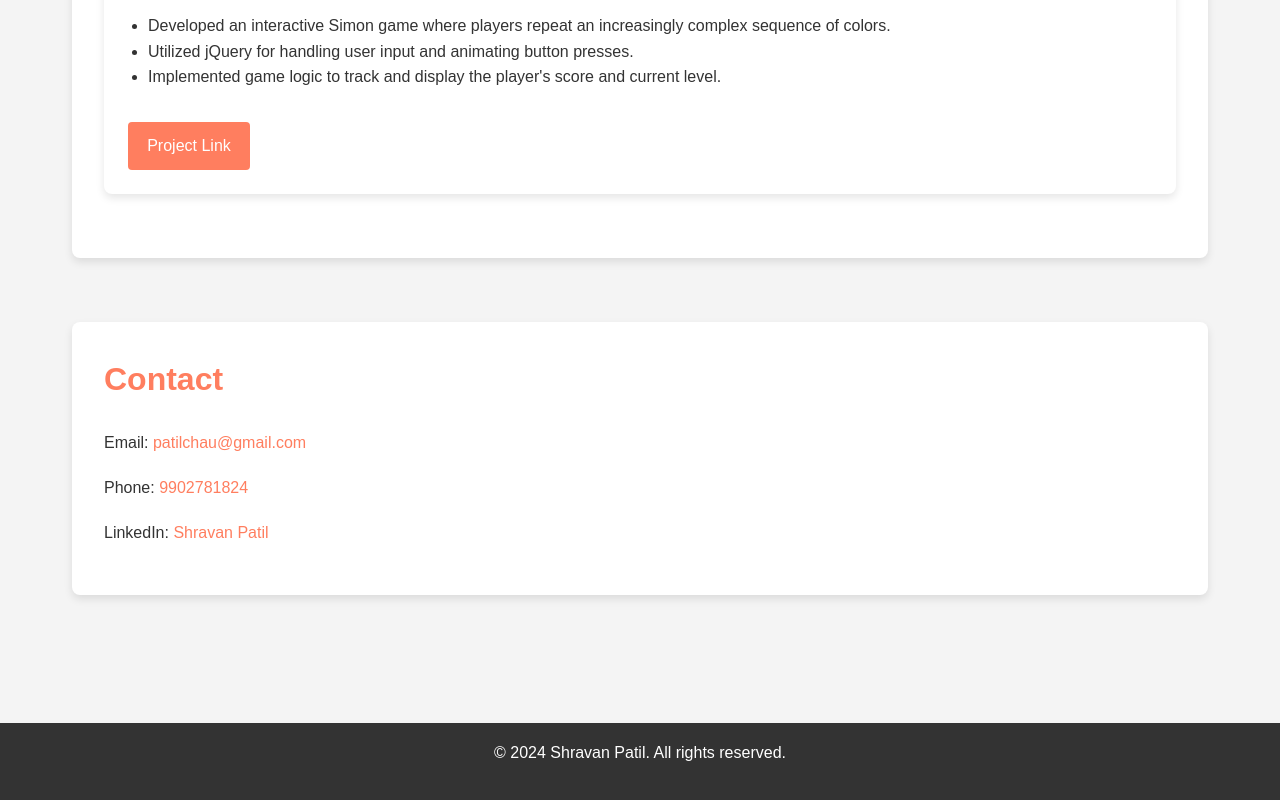
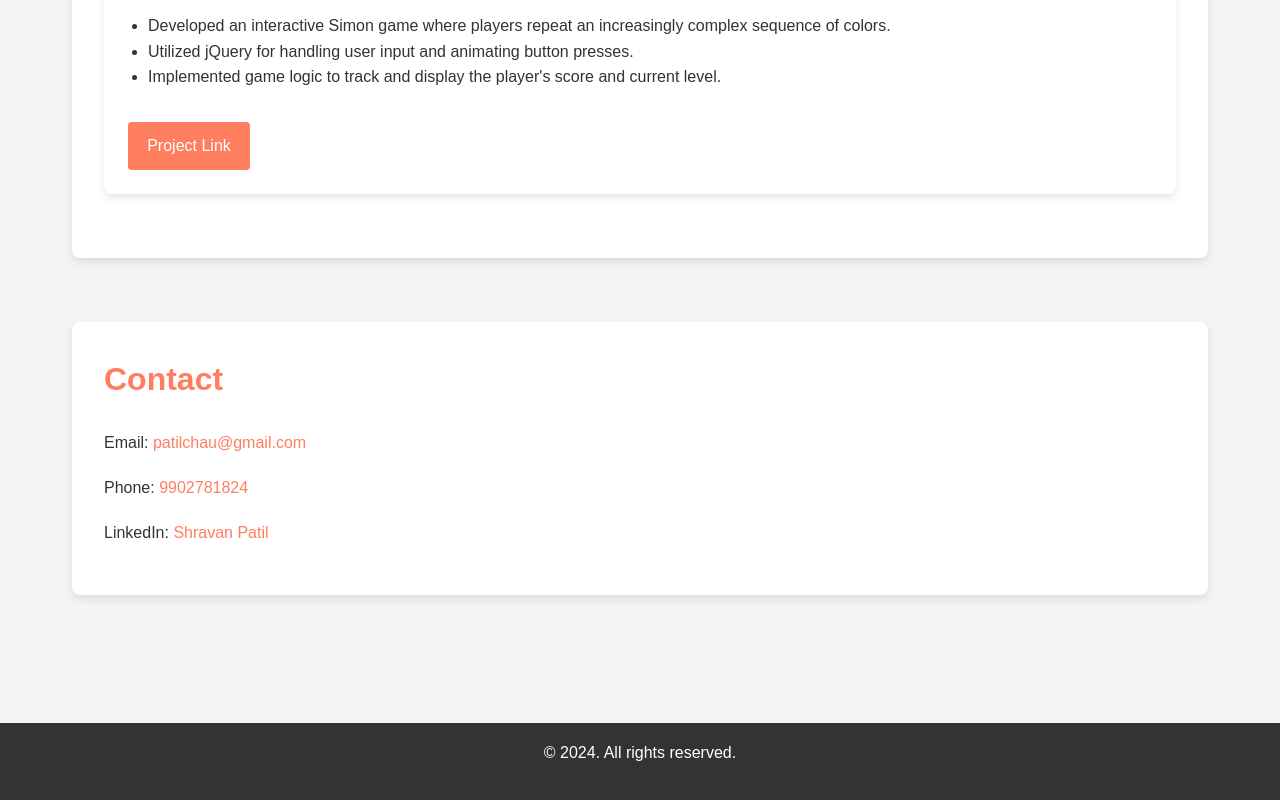
Before and after one commit to Chaupatil/personal-website, a plain HTML site: page index.html in a window 1280 px wide. Shown: the part 3047-3847 px from the top of the page. Drawn offline with Linux system fonts and the light colour scheme.

Commit message:
Update index.html

```diff
--- a/index.html
+++ b/index.html
@@ -256,7 +256,7 @@
     </main>
 
     <footer>
-      <p>&copy; 2024 Shravan Patil. All rights reserved.</p>
+      <p>&copy; 2024. All rights reserved.</p>
     </footer>
   </body>
 </html>
```
